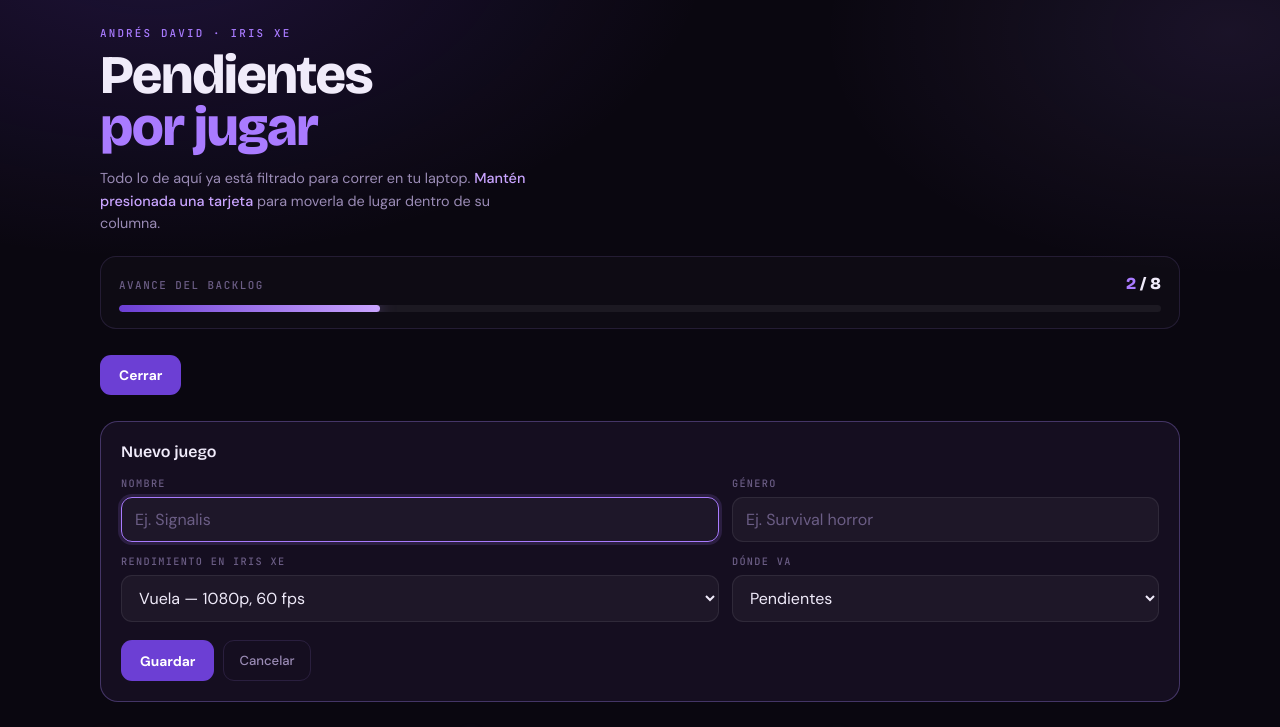
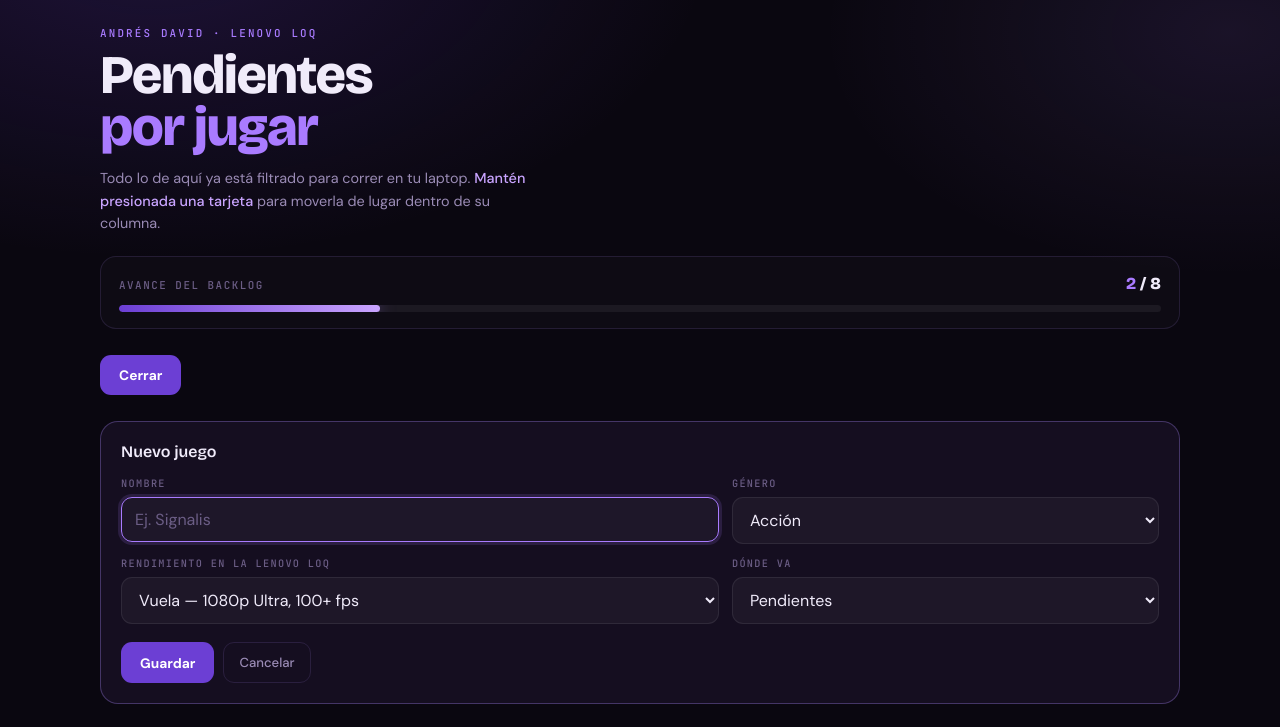
Before and after one commit to andresdavidfloresmedina-sudo/backlog, a plain HTML site: page index.html in a window 1280 px wide. Both pictures are taken after a click on the button "Añadir juego". Shown: the top 727 px of the page. Drawn offline with nearby package versions, Linux system fonts and the light colour scheme.

Commit message:
Add files via upload

```diff
--- a/index.html
+++ b/index.html
@@ -389,7 +389,7 @@
     margin-bottom:12px;
   }
 
-  /* medidor Iris Xe */
+  /* medidor Lenovo LOQ (RTX 5050) */
   .perf{
     display:flex;
     align-items:center;
@@ -485,7 +485,7 @@
 <div class="shell">
 
   <header class="masthead">
-    <div class="eyebrow">Andrés David · Iris Xe</div>
+    <div class="eyebrow">Andrés David · Lenovo LOQ</div>
     <h1>Pendientes<br/><em>por jugar</em></h1>
     <p class="blurb">Todo lo de aquí ya está filtrado para correr en tu laptop. <b>Mantén presionada una tarjeta</b> para moverla de lugar dentro de su columna.</p>
 
@@ -512,16 +512,37 @@
       </div>
       <div>
         <label for="fGenre">Género</label>
-        <input id="fGenre" type="text" placeholder="Ej. Survival horror" />
+        <select id="fGenreSel">
+          <option value="Acción">Acción</option>
+          <option value="Aventura">Aventura</option>
+          <option value="RPG">RPG</option>
+          <option value="Terror">Terror</option>
+          <option value="Shooter">Shooter (disparos)</option>
+          <option value="Plataformas">Plataformas</option>
+          <option value="Metroidvania">Metroidvania</option>
+          <option value="Roguelike">Roguelike</option>
+          <option value="Souls-like">Souls-like</option>
+          <option value="Mundo abierto">Mundo abierto</option>
+          <option value="Supervivencia">Supervivencia</option>
+          <option value="Estrategia">Estrategia</option>
+          <option value="Puzzles">Puzzles</option>
+          <option value="Simulación">Simulación</option>
+          <option value="Deportes">Deportes</option>
+          <option value="Carreras">Carreras</option>
+          <option value="Pelea">Pelea</option>
+          <option value="Multijugador">Multijugador</option>
+          <option value="__otro">✏️ Otro (escribirlo yo)</option>
+        </select>
+        <input id="fGenre" type="text" placeholder="Escribe el género" style="display:none;margin-top:8px" />
       </div>
     </div>
     <div class="form-row two">
       <div>
-        <label for="fPerf">Rendimiento en Iris Xe</label>
+        <label for="fPerf">Rendimiento en la Lenovo LOQ</label>
         <select id="fPerf">
-          <option value="3">Vuela — 1080p, 60 fps</option>
-          <option value="2">Bien con ajustes — 900p, 40-60 fps</option>
-          <option value="1">Justito — 720p bajo, ~30 fps</option>
+          <option value="3">Vuela — 1080p Ultra, 100+ fps</option>
+          <option value="2">Muy bien — 1080p Alto, 60-100 fps</option>
+          <option value="1">Con ajustes — 1080p Medio + DLSS, 40-60 fps</option>
         </select>
       </div>
       <div>
@@ -590,9 +611,9 @@
   ];
 
   var TIERS = {
-    3:{ label:'Vuela',            detail:'1080p · 60 fps',      color:'#5fd3a0', lit:3 },
-    2:{ label:'Bien con ajustes', detail:'900p · 40-60 fps',    color:'#a97bff', lit:2 },
-    1:{ label:'Justito',          detail:'720p bajo · ~30 fps', color:'#ff9f4a', lit:1 }
+    3:{ label:'Vuela',       detail:'1080p Ultra · 100+ fps',     color:'#5fd3a0', lit:3 },
+    2:{ label:'Muy bien',    detail:'1080p Alto · 60-100 fps',    color:'#a97bff', lit:2 },
+    1:{ label:'Con ajustes', detail:'1080p Medio + DLSS · 40-60', color:'#ff9f4a', lit:1 }
   };
 
   /* =========================================================
@@ -653,6 +674,7 @@
     cancel:    document.getElementById('cancelBtn'),
     fName:     document.getElementById('fName'),
     fGenre:    document.getElementById('fGenre'),
+    fGenreSel: document.getElementById('fGenreSel'),
     fPerf:     document.getElementById('fPerf'),
     fState:    document.getElementById('fState'),
     board:     document.querySelector('.board'),
@@ -977,13 +999,15 @@
     games.unshift({                 // los nuevos entran hasta arriba
       id:    'g' + Date.now(),
       name:  name,
-      genre: el.fGenre.value.trim() || 'Sin género',
+      genre: (el.fGenreSel.value === '__otro' ? el.fGenre.value.trim() : el.fGenreSel.value) || 'Sin género',
       perf:  parseInt(el.fPerf.value, 10),
       state: el.fState.value
     });
 
     el.fName.value = '';
     el.fGenre.value = '';
+    el.fGenreSel.selectedIndex = 0;
+    el.fGenre.style.display = 'none';
     el.composer.classList.remove('open');
     el.toggle.textContent = 'Añadir juego';
     setStatus('');
@@ -1019,6 +1043,12 @@
     });
   }
 
+  el.fGenreSel.addEventListener('change', function(){
+    var otro = el.fGenreSel.value === '__otro';
+    el.fGenre.style.display = otro ? 'block' : 'none';
+    if (otro) el.fGenre.focus();
+  });
+
   boot();
 })();
 </script>
```
Also changed, not shown: manifest.json.
